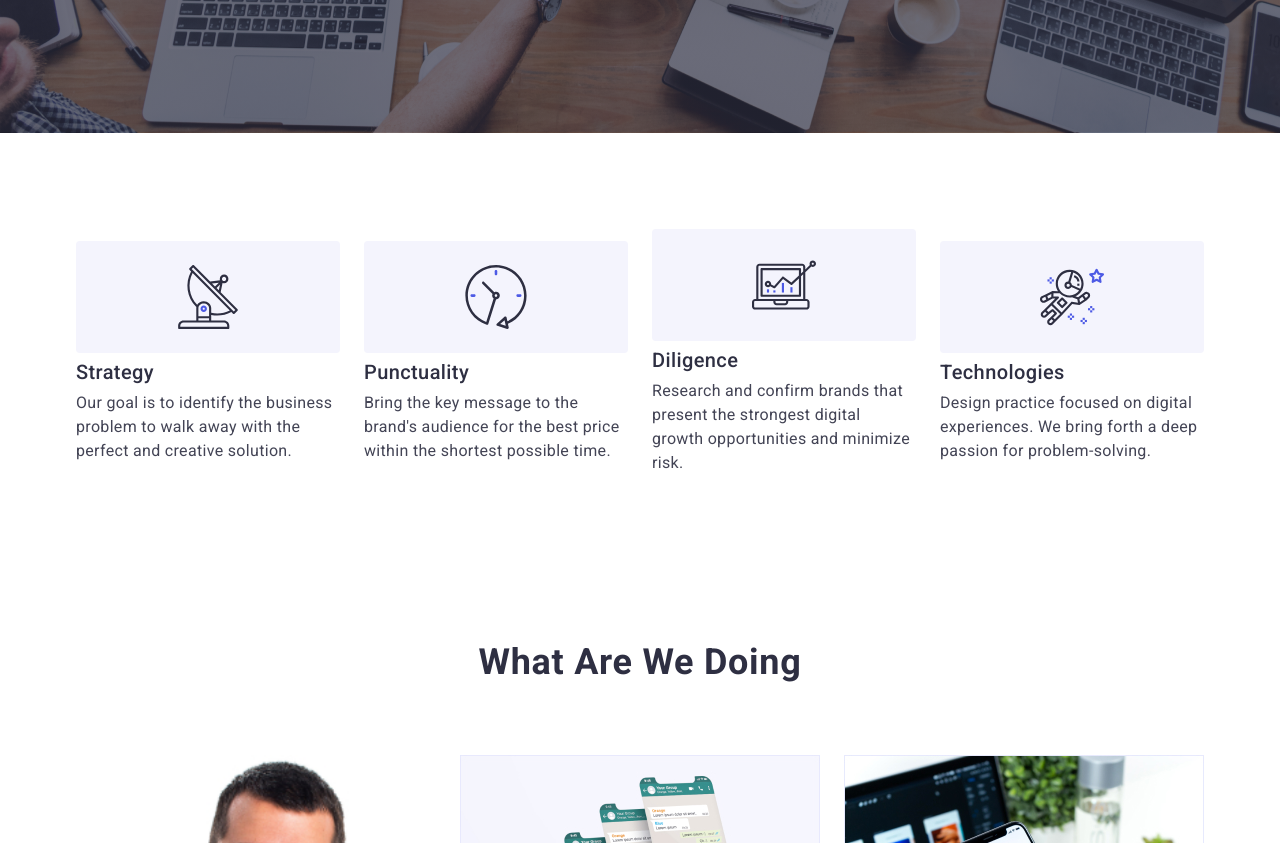
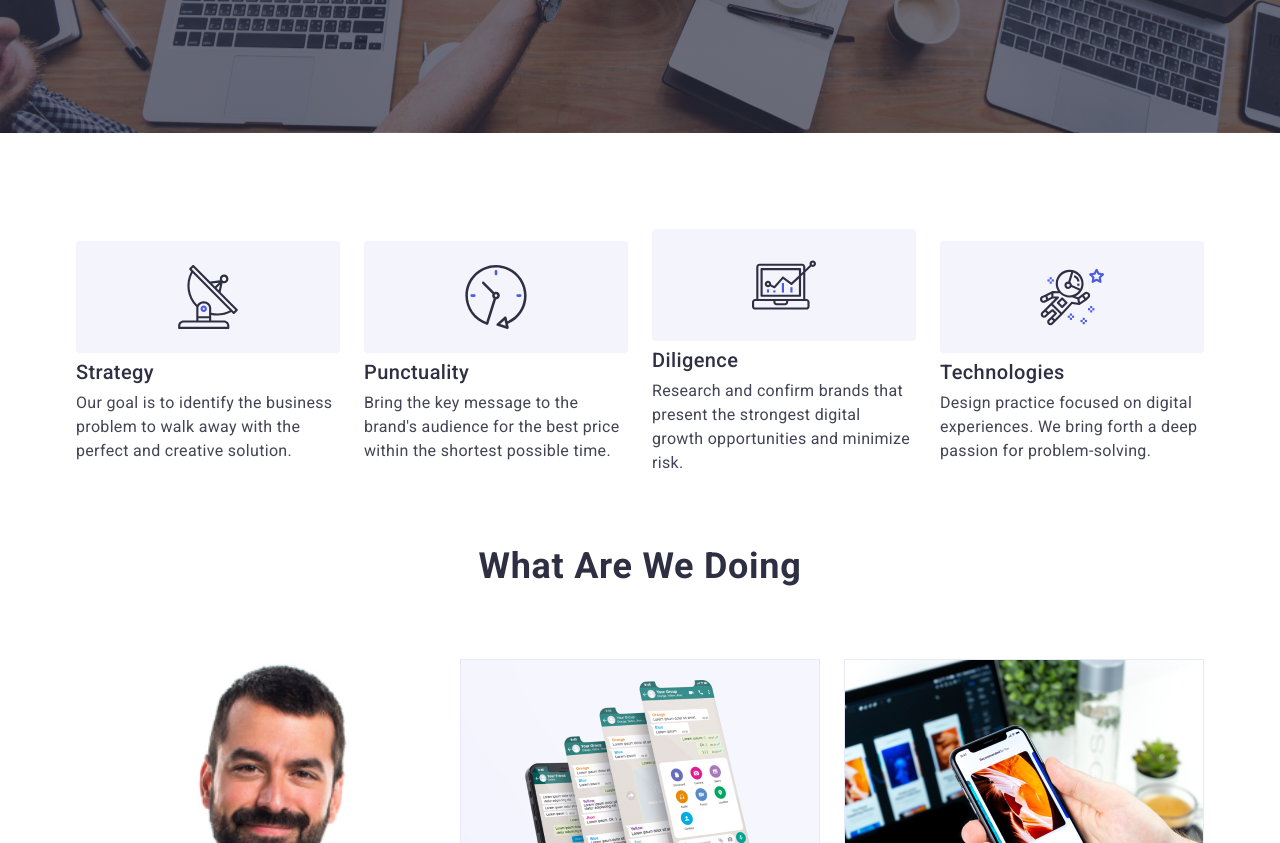
Before and after one commit to KulinichII/goit-markup-hw-07, a plain HTML site: page index.html in a window 1280 px wide. Shown: the part 540-1383 px from the top of the page. Drawn offline with nearby package versions, Linux system fonts and the light colour scheme.

Commit message:
Asdfdghj

```diff
--- a/css/styles.css
+++ b/css/styles.css
@@ -609,7 +609,6 @@ border-radius: 4px;
 
 .section-two-dva {
     padding-top: 96px;
-    padding-bottom: 96px;
 }
 .section-twoo {
 display: flex;
```
